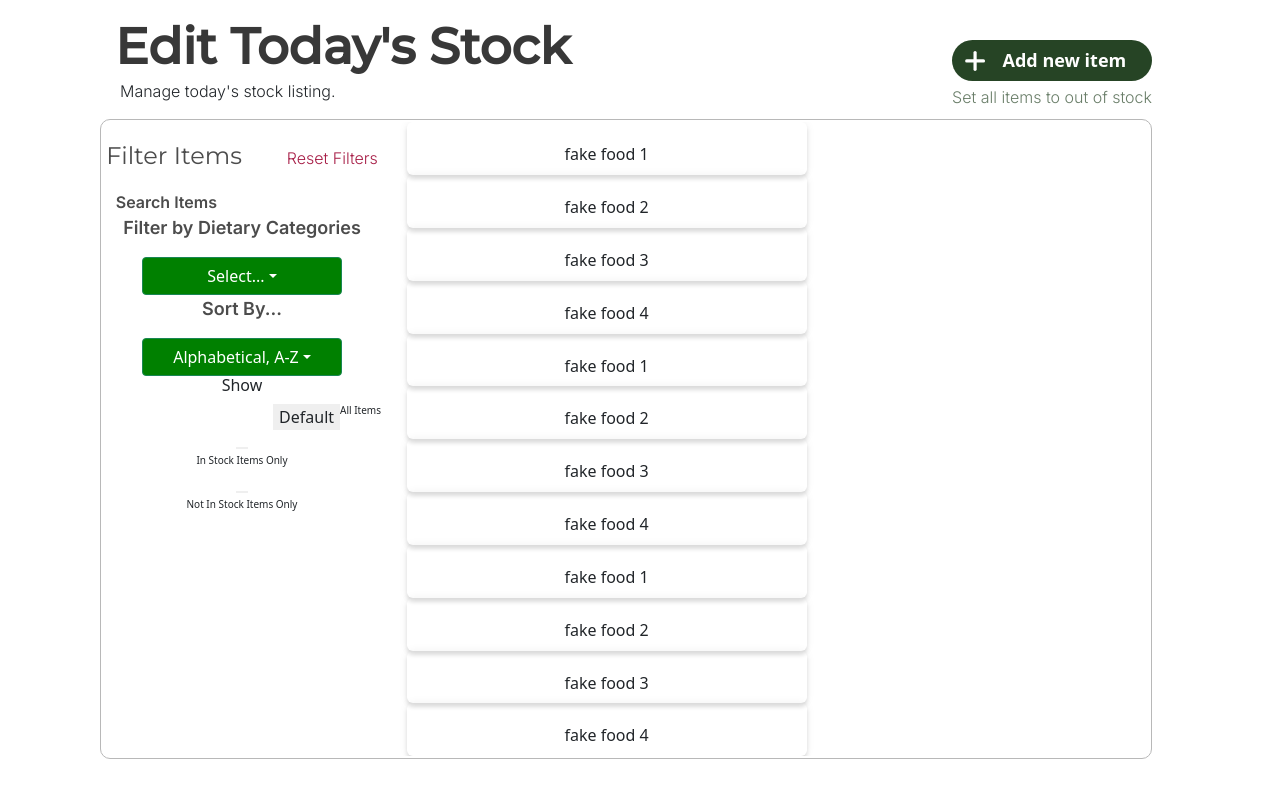
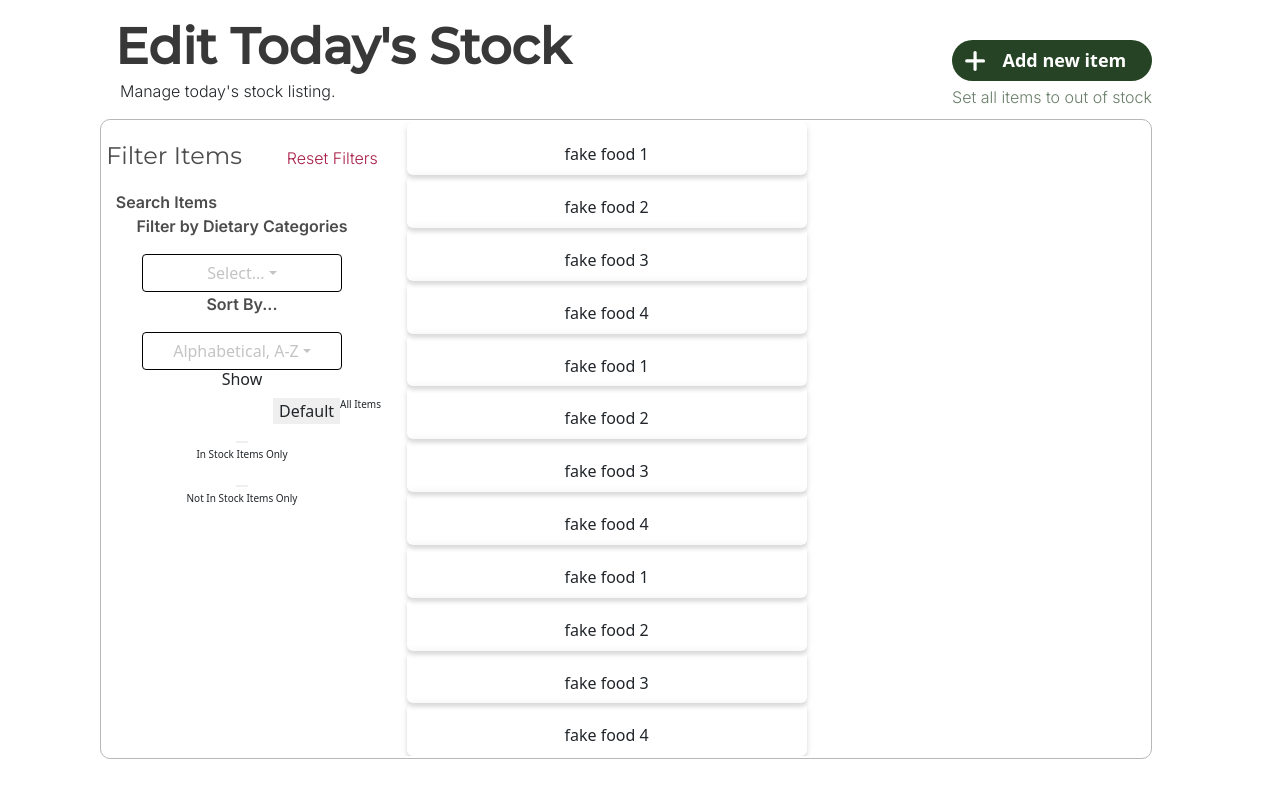
Before and after one commit to codebase-berkeley/berkeley-food-pantry, a React (Create React App) app in the folder client/: page / in a window 1280 px wide. Built offline with nearby package versions, Linux system fonts and the light colour scheme.

Commit message:
working on layout for dropdowns

```diff
--- a/client/src/stock_listing_user.css
+++ b/client/src/stock_listing_user.css
@@ -78,21 +78,33 @@
     padding: 2px;
 }
 
+.filterBy {
+    display: flex;
+    flex-direction: column;
+}
+.sort-by {
+    display: flex;
+    flex-direction: column;
+}
+
 p#filterControlLabel {
     color: #4C4C4C;
     font-family: 'Inter', sans-serif;
     font-weight: bold;
-    font-size: 18px;
+    font-size: 16px;
 }
 .custom-dropdown .custom-toggle {
-    background-color: green;
-    text-decoration-color: #383838;
+    background-color: white;
+    border-color: black;
+    color: #C4C4C4;
     width: 200px;
 }
 .custom-dropdown .custom-toggle:hover{
     background-color: white;
-    text-decoration-color: black;
+    border-color: black;
+    color: #C4C4C4;
 }
+/* need to add on-click behavior */
 .custom-dropdown .custom-menu {
     background-color: white;
     width: 200px;
--- a/client/src/stock_listing_user.js
+++ b/client/src/stock_listing_user.js
@@ -44,11 +44,11 @@ function StockListingUser() {
                            <Search/>
                         </div>
 
-                        <div className = "filterBy">
+                        <div className = "filter-by">
                             <p id="filterControlLabel">Filter by Dietary Categories</p>
-                            <div className = "custom-dropdown">
+                            <div className = "custom-dropdown" id = "filter-dropdown">
                             <Dropdown>
-                                <Dropdown.Toggle className = "custom-toggle" variant="success" id="dropdown-custom">
+                                <Dropdown.Toggle className = "custom-toggle" variant="success">
                                     Select...
                                 </Dropdown.Toggle>
 
@@ -67,11 +67,11 @@ function StockListingUser() {
                             </div>
                         </div>
 
-                        <div className = "sortBy">
+                        <div className = "sort-by">
                             <p id="filterControlLabel">Sort By...</p>
                             <div className = "custom-dropdown">
                             <Dropdown>
-                                <Dropdown.Toggle className = "custom-toggle" variant="success" id="dropdown-custom">
+                                <Dropdown.Toggle className = "custom-toggle" variant="success" id = "sortby-dropdown">
                                     Alphabetical, A-Z
                                 </Dropdown.Toggle>
 
@@ -111,6 +111,7 @@ function StockListingUser() {
 
                     </div>
                     <div className = "filterItemDisplay">
+                        {/* need to make this div scrollable */}
                         <Panel className = "foodPanel" shaded>fake food 1</Panel>
                         <Panel className = "foodPanel" shaded>fake food 2</Panel>
                         <Panel className = "foodPanel" shaded>fake food 3</Panel>
```
